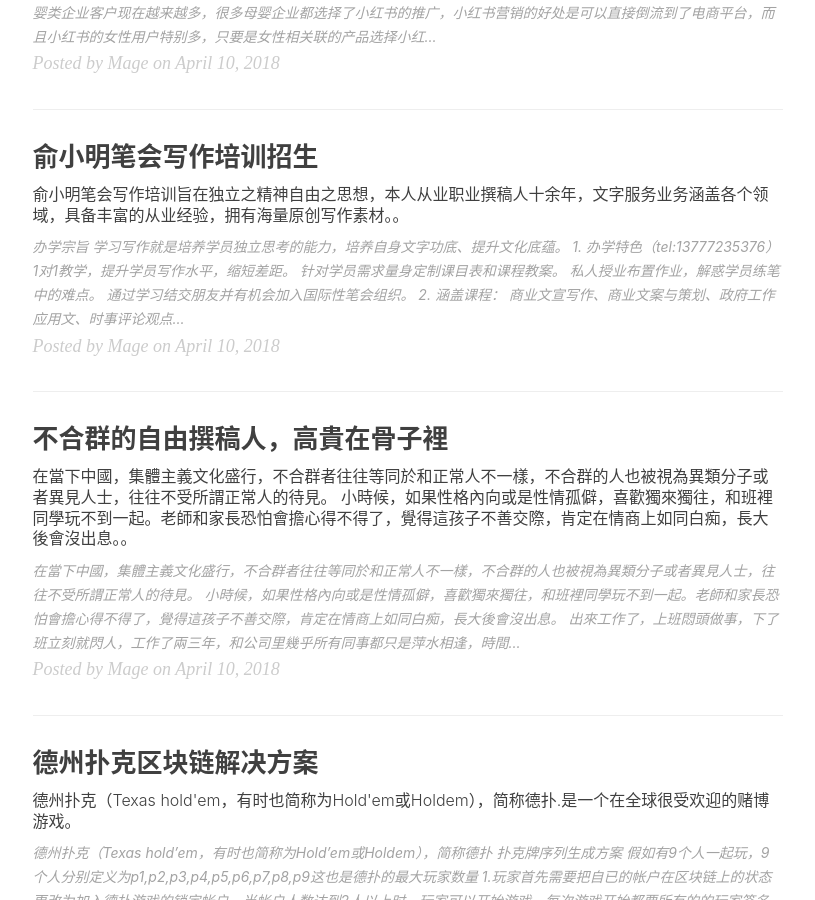
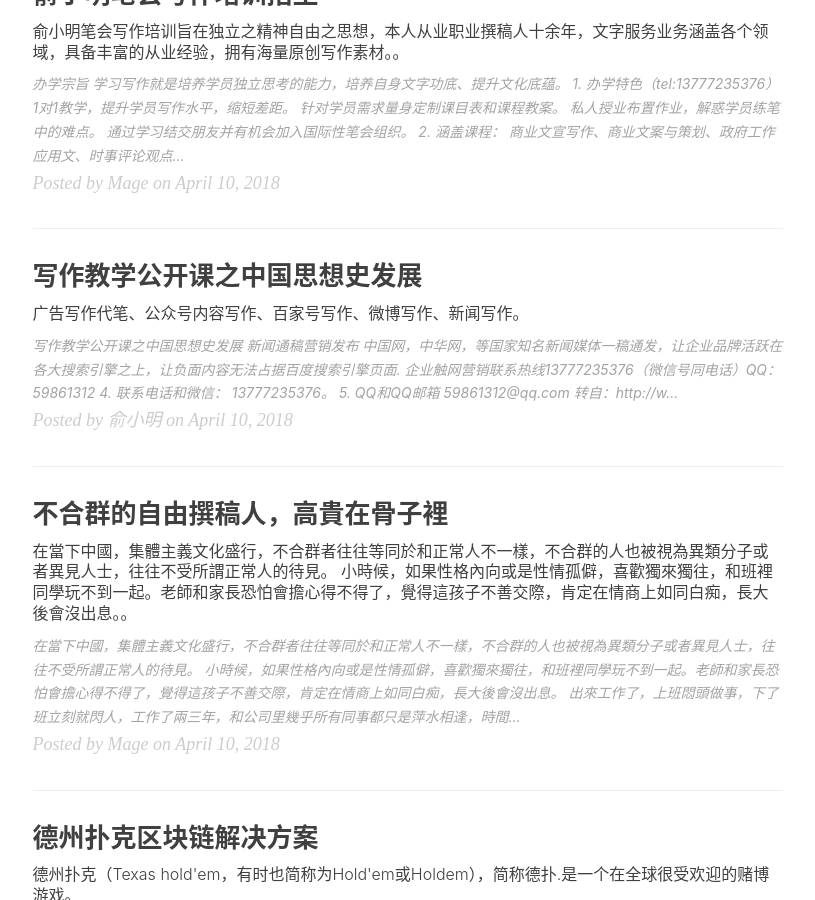
Before and after one commit to yuxiaoming1985/taobaokaoshi, a Jekyll site: the page built from index.html, in a window 1280 px wide and 900 px high, scrolled down 1648 px. Shown: the whole window, without its empty margins (135-950 px from the left). Built offline with Jekyll 4.4.1, drawn with Linux system fonts in a browser that asks for light colours; nearby versions of some CDN libraries; the list of posts is cut into pages by our own code; comment, search, counter and statistics services are not loaded; some of the changed text lies outside the part shown.

Commit message:
Update 2018-08-19-jiaoxue.markdown

```diff
--- a/_posts/2018-08-19-jiaoxue.markdown
+++ b/_posts/2018-08-19-jiaoxue.markdown
@@ -1,9 +1,12 @@
 ---
-layout: post
-title: "写作教学视频公开课之中国思想史发展"
-subtitle: "教你如何学写作 教你如何学广告。"
-date: 2018-04-10 12:00:00author: "Mage"header-img: "img/post-yu1.jpg"
-tags: - 写作教学公开课之中国思想史发展
+layout:     post
+title:      "写作教学公开课之中国思想史发展"
+subtitle: "广告写作代笔、公众号内容写作、百家号写作、微博写作、新闻写作。"
+date:       2018-04-10 12:00:00
+author:     "俞小明"
+header-img: "img/post-yu1.jpg"
+tags:
+    - 自由撰稿人、代写图文段子、承接各类商业约稿
 ---
 
 # 写作教学公开课之中国思想史发展
```
